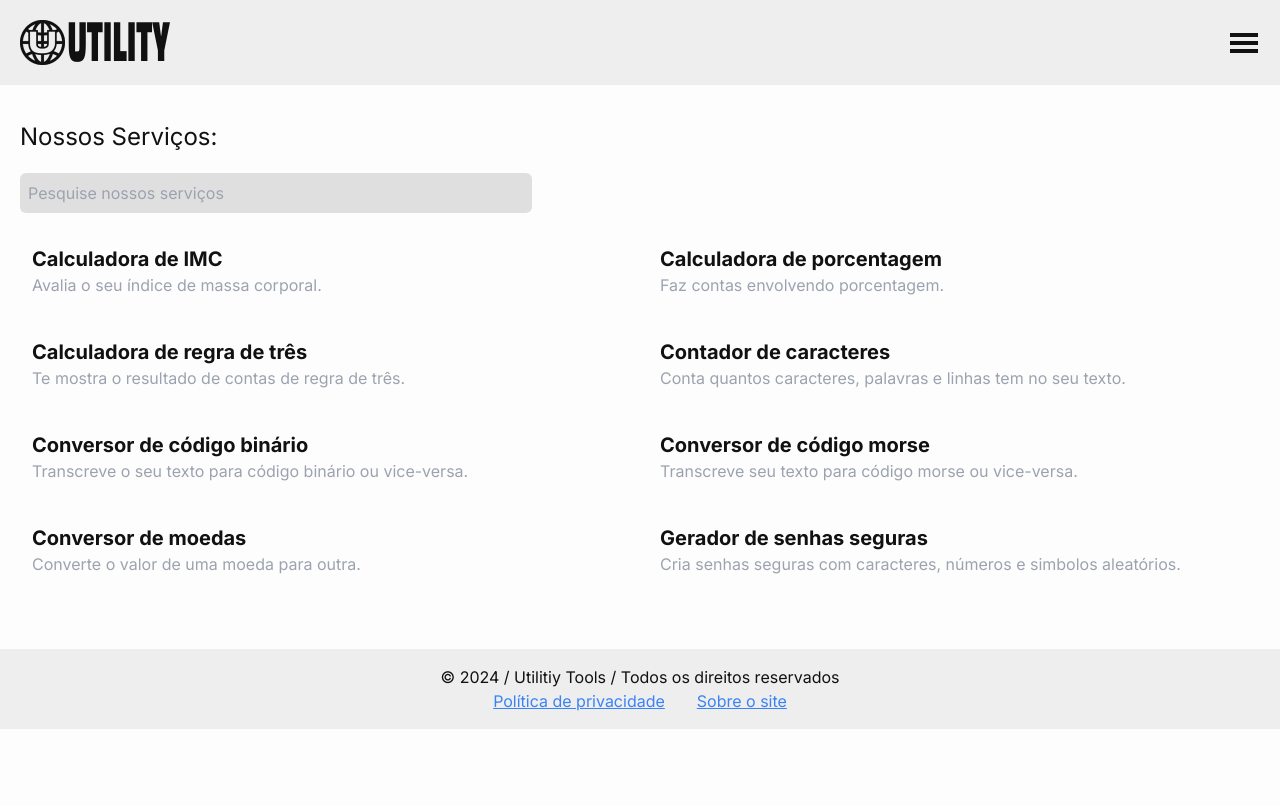
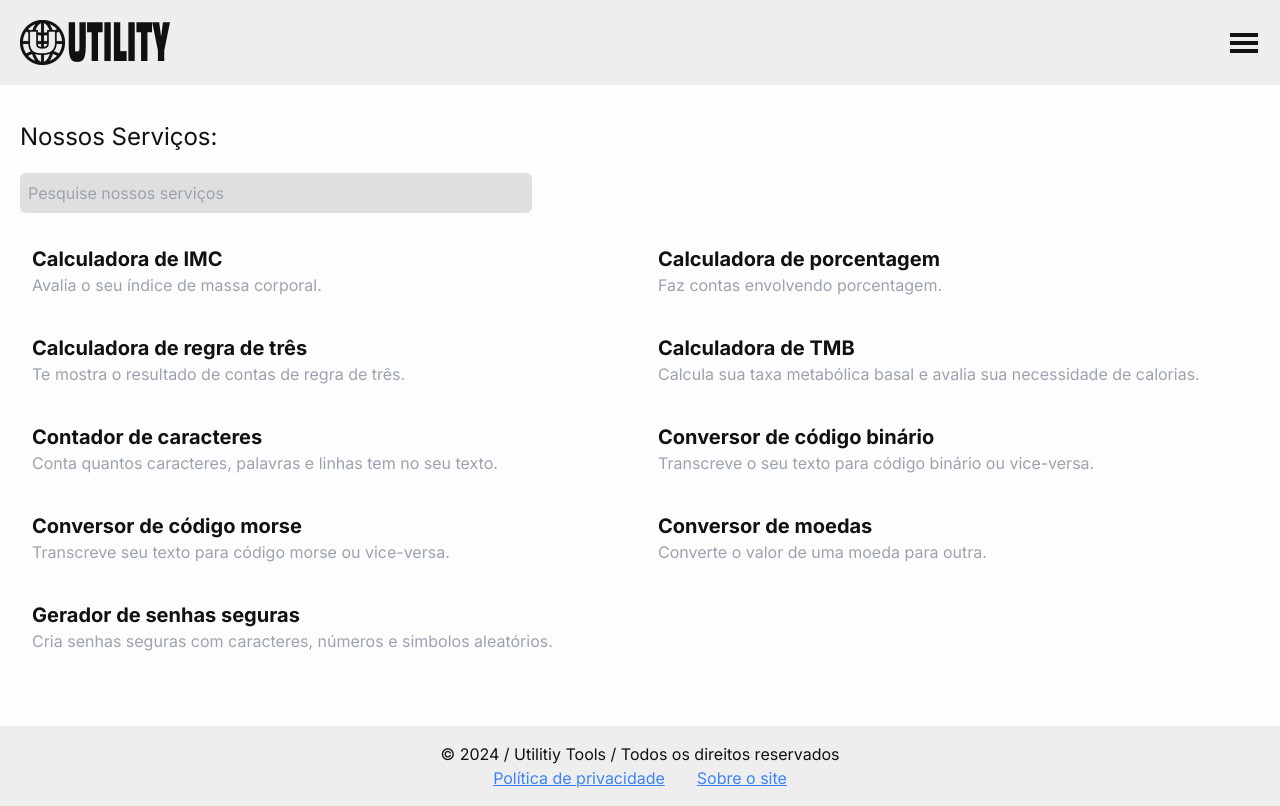
Before and after one commit to igorOliveira-dev/Utility, a Next.js app: page / in a window 1280 px wide. Built offline with nearby package versions, Linux system fonts and the light colour scheme; no server answers.

Commit message:
criando a calculadora de TMB

```diff
--- a/src/app/calculadora-tmb/page.js
+++ b/src/app/calculadora-tmb/page.js
@@ -1,8 +1,10 @@
+import Calculator from "./calculator/Calculator";
+
 export default function TmbCalculator() {
   return (
     <main>
-      <h1>Calculadora tmb</h1>
-      <p>bla bla bla</p>
+      <h1 className="text-3xl mt-2 text-center">Calculadora de TMB</h1>
+      <Calculator />
     </main>
   );
 }
--- a/src/app/page.js
+++ b/src/app/page.js
@@ -17,6 +17,11 @@ const services = [
     title: "Calculadora de regra de três",
     description: "Te mostra o resultado de contas de regra de três.",
     path: "calculadora-regra-de-tres",
+  },
+  {
+    title: "Calculadora de TMB",
+    description: "Calcula sua taxa metabólica basal e avalia sua necessidade de calorias.",
+    path: "calculadora-tmb",
   },
   {
     title: "Contador de caracteres",
@@ -63,7 +68,7 @@ export default function Home() {
           placeholder="Pesquise nossos serviços"
           onChange={(e) => setSearch(e.target.value)}
         />
-        <ul className="grid grid-cols-1 md:grid-cols-2 gap-4">
+        <ul className="grid grid-cols-1 lg:grid-cols-2 gap-3">
           {filteredServices.map((service, index) => (
             <li key={index}>
               <a
```
